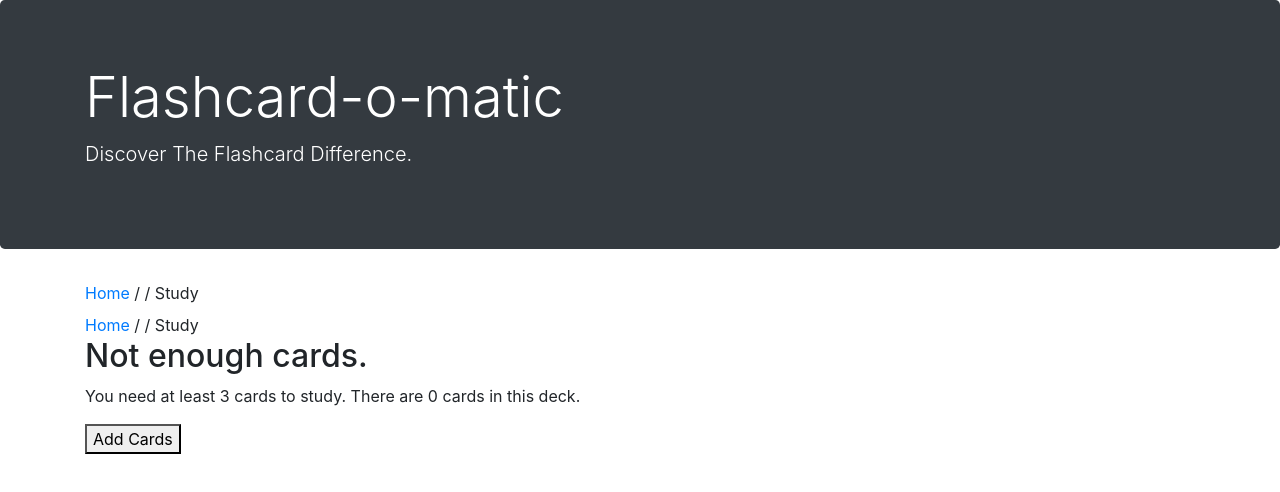
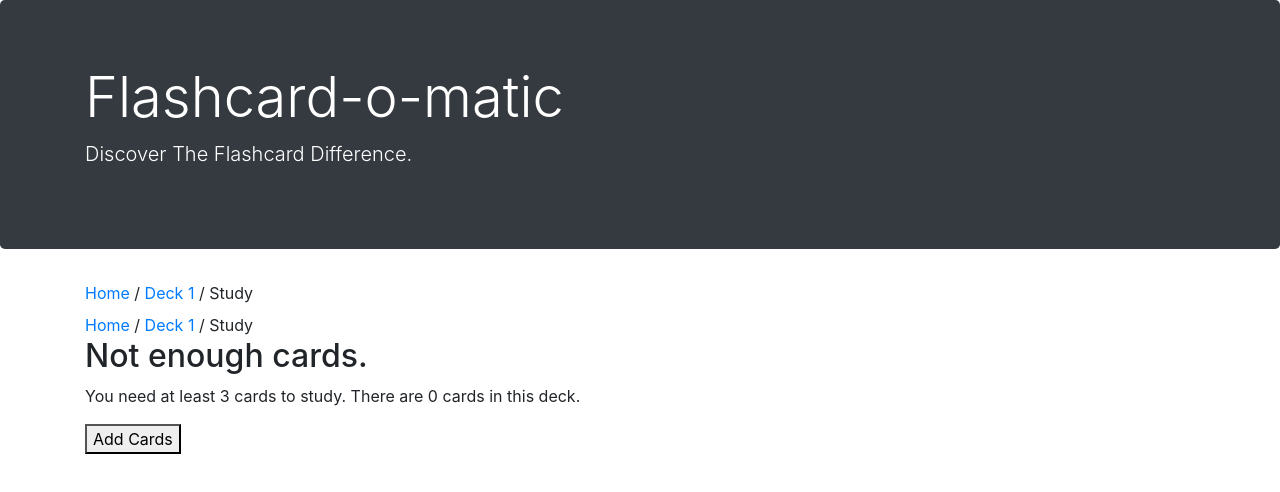
Before and after one commit to rkrutek-indeed/flashcard-app-capstone, a React (Create React App) app: page /decks/1/study in a window 1280 px wide. Shown: the top 492 px of the page. Built offline with nearby package versions, Linux system fonts and the light colour scheme; no server answers; a web font is replaced by a local one.

Commit message:
Fixed breadcrumbs

```diff
--- a/src/Layout/AddCard.js
+++ b/src/Layout/AddCard.js
@@ -2,6 +2,7 @@ import React, {useEffect} from "react";
 import { useState } from "react"
 import {Link, useParams} from "react-router-dom";
 import {createCard, readDeck} from "../utils/api";
+import Breadcrumbs from "./Breadcrumbs";
 
 function AddCard({addNewCard}) {
     const [deck, setDeck] = useState({})
@@ -37,6 +38,7 @@ function AddCard({addNewCard}) {
 
     return (
         <div>
+            <Breadcrumbs />
             <h1>{deck.name}</h1>
             <h2>Add Card</h2>
             <form onSubmit={handleSubmit}>
--- a/src/Layout/Breadcrumbs.js
+++ b/src/Layout/Breadcrumbs.js
@@ -1,44 +1,53 @@
 import React from "react";
 import { Link, useLocation } from "react-router-dom";
 
-const Breadcrumbs = ({ deck }) => {
+const Breadcrumbs = ({ deckName, cardId }) => {
     const location = useLocation();
     const pathnames = location.pathname.split("/").filter((x) => x);
 
+    const breadcrumbLinks = () => {
+        const links = [
+            <Link key="home" to="/">
+                Home
+            </Link>,
+        ];
+
+        if (pathnames.includes("decks")) {
+            const deckIndex = pathnames.indexOf("decks");
+            const deckId = pathnames[deckIndex + 1];
+
+            links.push(
+                <Link key={`deck-${deckId}`} to={`/decks/${deckId}`}>
+                    {deckName || `Deck ${deckId}`}
+                </Link>
+            );
+
+            if (pathnames.includes("edit")) {
+                links.push(<span key="edit">Edit Deck</span>);
+            } else if (pathnames.includes("study")) {
+                links.push(<span key="study">Study</span>);
+            } else if (pathnames.includes("cards")) {
+                if (pathnames.includes("new")) {
+                    links.push(<span key="new-card">Add Card</span>);
+                } else if (cardId) {
+                    links.push(<span key={`edit-card-${cardId}`}>Edit Card {cardId}</span>);
+                }
+            }
+        } else if (pathnames.includes("new")) {
+            links.push(<span key="new-deck">Create Deck</span>);
+        }
+
+        return links;
+    };
+
     return (
         <div className="breadcrumbs">
-            <Link to="/">Home</Link>
-            {pathnames.map((path, index) => {
-                const isLast = index === pathnames.length - 1;
-                const isStudyPath = path === "study";
-                const isNewDeckPath = path === "new";
-                const isDeckId = !isNaN(path) && pathnames[index - 1] === "decks";
-
-                if (isDeckId || path === "decks") {
-                    return null; // Skip rendering "decks" and deck ID
-                }
-
-                return (
-                    <React.Fragment key={path}>
-                        <span> / </span>
-                        {isLast && isStudyPath ? (
-                            <span>
-                                {deck && (
-                                    <>
-                                        <Link to={`/decks/${deck.id}`}>{deck.name}</Link> / Study
-                                    </>
-                                )}
-                            </span>
-                        ) : isLast && isNewDeckPath ? (
-                            <span>Create Deck</span>
-                        ) : (
-                            <Link to={`/${pathnames.slice(0, index + 1).join("/")}`}>
-                                {decodeURIComponent(path)}
-                            </Link>
-                        )}
-                    </React.Fragment>
-                );
-            })}
+            {breadcrumbLinks().map((link, index) => (
+                <span key={index}>
+          {index > 0 && " / "}
+                    {link}
+        </span>
+            ))}
         </div>
     );
 };
--- a/src/Layout/Deck.js
+++ b/src/Layout/Deck.js
@@ -31,7 +31,7 @@ function Deck({deleteDeck, deleteCard}) {
 
     return (
     <div>
-        <Breadcrumbs deck={deck}/>
+        <Breadcrumbs deckName={deck.name}/>
         <h1>{deck.name}</h1>
         <p>{deck.description}</p>
 
--- a/src/Layout/EditCard.js
+++ b/src/Layout/EditCard.js
@@ -2,6 +2,7 @@ import React, {useEffect} from "react";
 import { useState } from "react"
 import {Link, useNavigate, useParams} from "react-router-dom";
 import {createCard, readCard, readDeck, updateCard} from "../utils/api";
+import Breadcrumbs from "./Breadcrumbs";
 
 function EditCard() {
     const [deck, setDeck] = useState({})
@@ -47,6 +48,7 @@ function EditCard() {
 
     return (
         <div>
+            <Breadcrumbs cardId={params.cardId} deckName={deck.name}/>
             <h1>Edit Card</h1>
             <form onSubmit={handleSubmit}>
                 <label htmlFor="front">
--- a/src/Layout/EditDeck.js
+++ b/src/Layout/EditDeck.js
@@ -3,6 +3,7 @@ import { useState } from "react"
 import {Link, useNavigate, useParams} from "react-router-dom";
 import {createCard, readDeck, updateCard, updateDeck} from "../utils/api";
 import deck from "./Deck";
+import Breadcrumbs from "./Breadcrumbs";
 
 function EditDeck({editDeck}) {
     const params = useParams();
@@ -34,6 +35,7 @@ function EditDeck({editDeck}) {
 
     return (
         <div>
+            <Breadcrumbs deckName={deck.name} />
             <h1>Edit Deck</h1>
             <form onSubmit={handleSubmit}>
                 <label htmlFor="name">
--- a/src/Layout/Study.js
+++ b/src/Layout/Study.js
@@ -16,7 +16,7 @@ function Study() {
     function NotEnoughCards({cards}) {
         return (
             <div>
-                <Breadcrumbs deck={deck} />
+                <Breadcrumbs deckName={deck.name} />
                 <h2>Not enough cards.</h2>
                 <p>You need at least 3 cards to study. There are {cards.length} cards in this
                     deck.</p>
@@ -70,7 +70,7 @@ function Study() {
 
     return (
         <div>
-            <Breadcrumbs deck={deck} />
+            <Breadcrumbs deckName={deck.name} />
             <h1>{deck.name}</h1>
             {cards.length < 3 ? (
                     <NotEnoughCards cards={cards}/>
```
